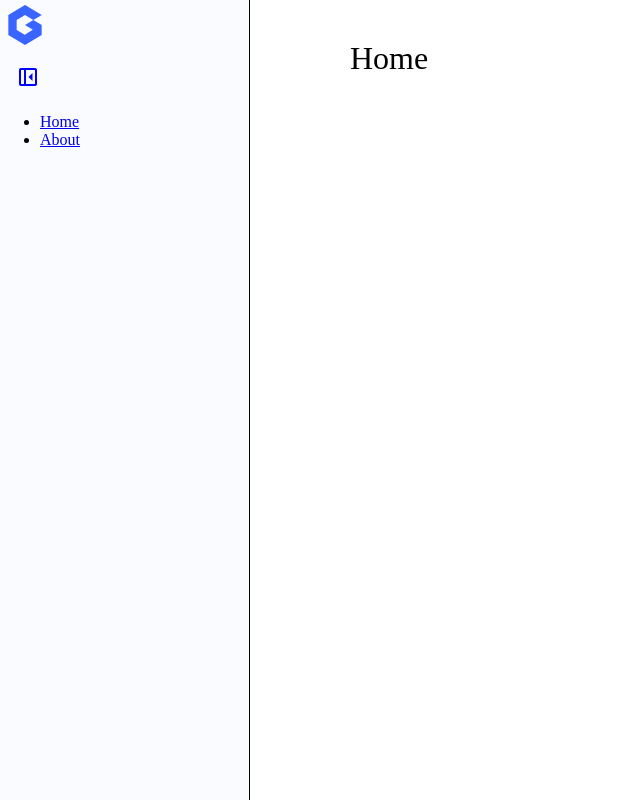
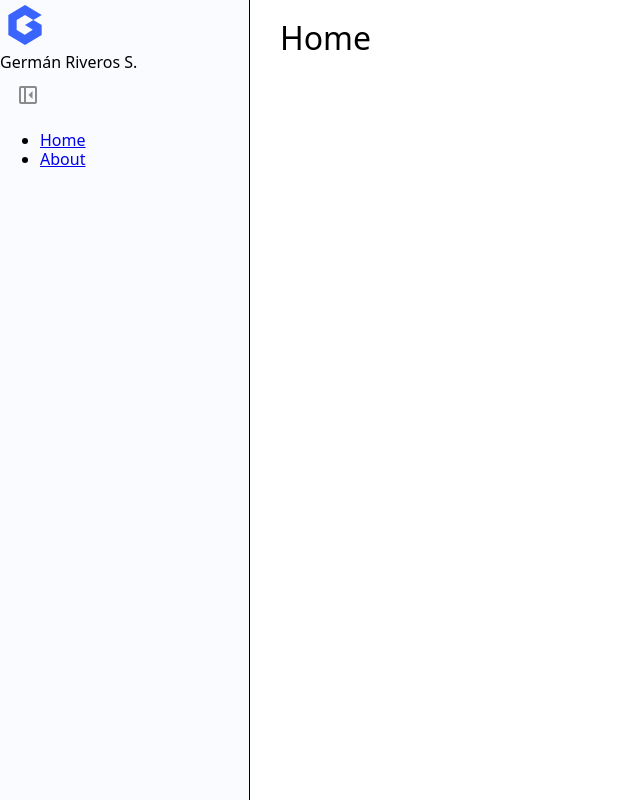
Before and after one commit to german-rs/portafolio, a Vue app: page / in a window 1280 px wide. Both pictures are taken after a click on the button "left_panel_open". Shown: the whole page, without its empty margins (0-640 px from the left). Built offline with nearby package versions, Linux system fonts and the light colour scheme.

Commit message:
Mejorando sidebar

```diff
--- a/package.json
+++ b/package.json
@@ -20,6 +20,7 @@
     "format": "prettier --write src/"
   },
   "dependencies": {
+    "modern-normalize": "^3.0.1",
     "vue": "^3.5.18",
     "vue-router": "^4.5.1",
     "vuex": "^4.1.0"
@@ -42,6 +43,7 @@
     "jsdom": "^26.1.0",
     "npm-run-all2": "^8.0.4",
     "prettier": "3.6.2",
+    "sass": "^1.90.0",
     "start-server-and-test": "^2.0.12",
     "typescript": "~5.8.0",
     "vite": "^7.0.6",
--- a/src/App.vue
+++ b/src/App.vue
@@ -10,19 +10,24 @@ const sidebarOpen = ref(false)
   <Sidebar :isOpen="sidebarOpen" @toggle="sidebarOpen = !sidebarOpen" />
 
   <!-- Contenedor principal -->
-  <main :class="{ shifted: sidebarOpen }">
+  <main class="app-main" :class="{ shifted: sidebarOpen }">
     <router-view />
   </main>
 </template>
 
-<style scoped>
-main {
-  margin-left: 60px; /* espacio mínimo cuando el sidebar está cerrado */
-  padding: 20px;
-  transition: margin-left 0.3s ease;
-}
+<style lang="scss" scoped>
+$sidebar-width-closed: 80px;
+$sidebar-width-open: 260px;
+$main-padding: 20px;
+$transition-duration: 0.3s;
 
-main.shifted {
-  margin-left: 250px; /* empuja el contenido cuando el sidebar está abierto */
+.app-main {
+  margin-left: $sidebar-width-closed;
+  padding: $main-padding;
+  transition: margin-left $transition-duration ease;
+
+  &.shifted {
+    margin-left: $sidebar-width-open;
+  }
 }
 </style>
--- a/src/components/SidebarComponent.vue
+++ b/src/components/SidebarComponent.vue
@@ -1,6 +1,5 @@
 <script setup lang="ts">
 import { RouterLink } from 'vue-router'
-import { defineProps, defineEmits } from 'vue'
 
 const props = defineProps<{ isOpen: boolean }>()
 const emit = defineEmits(['toggle'])
@@ -9,22 +8,27 @@ const emit = defineEmits(['toggle'])
 <template>
   <!-- Sidebar siempre existe -->
   <div class="sidebar" :class="{ open: isOpen, closed: !isOpen }">
-    <img src="../../public/sidebar-logo.webp" alt="" />
+    <div class="sidebar__logo-container">
+      <img @click="emit('toggle')" class="sidebar__logo" src="/sidebar-logo.webp" alt="" />
+    </div>
+    <div v-if="isOpen">
+      <p>Germán Riveros S.</p>
+    </div>
 
     <!-- Botón para abrir/cerrar -->
-    <button @click="emit('toggle')" class="toggle-btn">
-      <span class="material-symbols-outlined">
+    <button @click="emit('toggle')" class="sidebar__toggle">
+      <span class="sidebar__toggle-icon material-symbols-outlined">
         {{ isOpen ? 'left_panel_close' : 'left_panel_open' }}
       </span>
     </button>
 
     <!-- Menú solo visible si está abierto -->
-    <nav v-if="isOpen" class="nav">
-      <ul>
-        <li>
-          <RouterLink class="navbar__link" to="/">Home</RouterLink>
+    <nav v-if="isOpen" class="sidebar__nav">
+      <ul class="sidebar__nav-list">
+        <li class="sidebar__nav-item">
+          <RouterLink class="sidebar__nav-link" to="/">Home</RouterLink>
         </li>
-        <li>
+        <li class="sidebar__nav-item">
           <RouterLink class="navbar__link" to="/about">About</RouterLink>
         </li>
       </ul>
@@ -32,42 +36,50 @@ const emit = defineEmits(['toggle'])
   </div>
 </template>
 
-<style>
+<style lang="scss" scoped>
 .sidebar {
   position: fixed;
   border-right: 1px solid black;
   top: 0;
   left: 0;
-  height: 100vh; /* ocupa todo el alto */
+  height: 100vh;
   background: #f9fbff;
-  /* box-shadow: 2px 0 5px rgba(0, 0, 0, 0.1); */
   overflow: hidden;
   transition: width 0.3s ease;
   z-index: 1000;
-}
 
   /* cuando está abierta */
-.sidebar.open {
+  &.open {
     width: 250px;
   }
 
   /* cuando está cerrada */
-.sidebar.closed {
+  &.closed {
     width: 60px; /* ancho mínimo, solo para mostrar el botón */
   }
+}
 
-.toggle-btn {
+.sidebar__toggle {
   display: block;
   margin: 10px;
   background: none;
   border: none;
   cursor: pointer;
-  color: blue;
+  color: #8b8b8b;
+
+  &:hover {
+    background: #f5f5f5;
+    border-radius: 5px;
+  }
 }
 
-.nav {
+.sidebar__nav {
   display: flex;
   flex-direction: column;
   margin-top: 20px;
 }
+
+.sidebar__logo {
+  cursor: pointer;
+}
 </style>
--- a/src/main.ts
+++ b/src/main.ts
@@ -1,5 +1,5 @@
+import 'modern-normalize/modern-normalize.css'
 import './assets/main.css'
-
 import { createApp } from 'vue'
 import App from './App.vue'
 import router from './router'
```
Also changed, not shown: 1 other file (tests, documents, lock files or other folders). Lines whose indentation alone changed are shown as unchanged.
